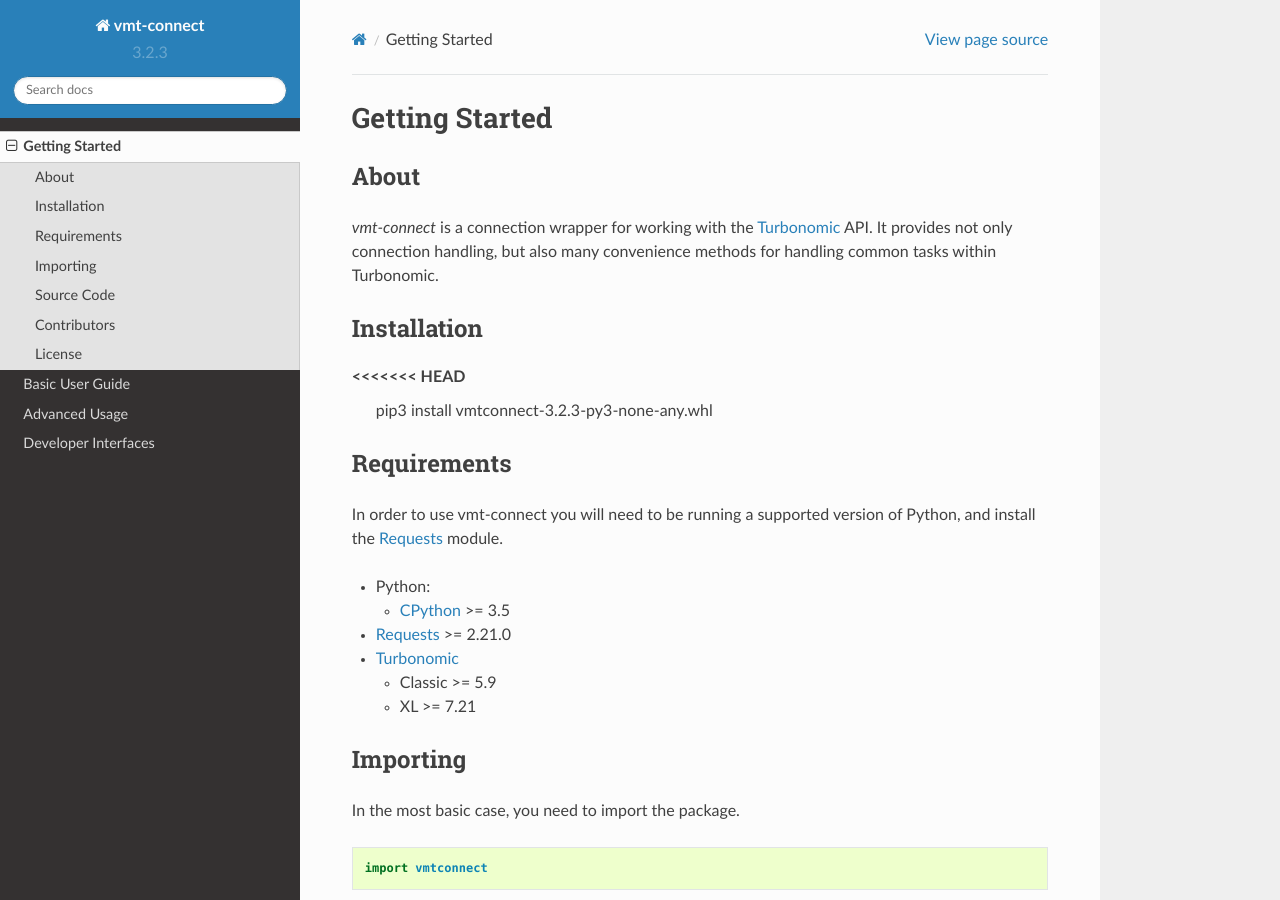
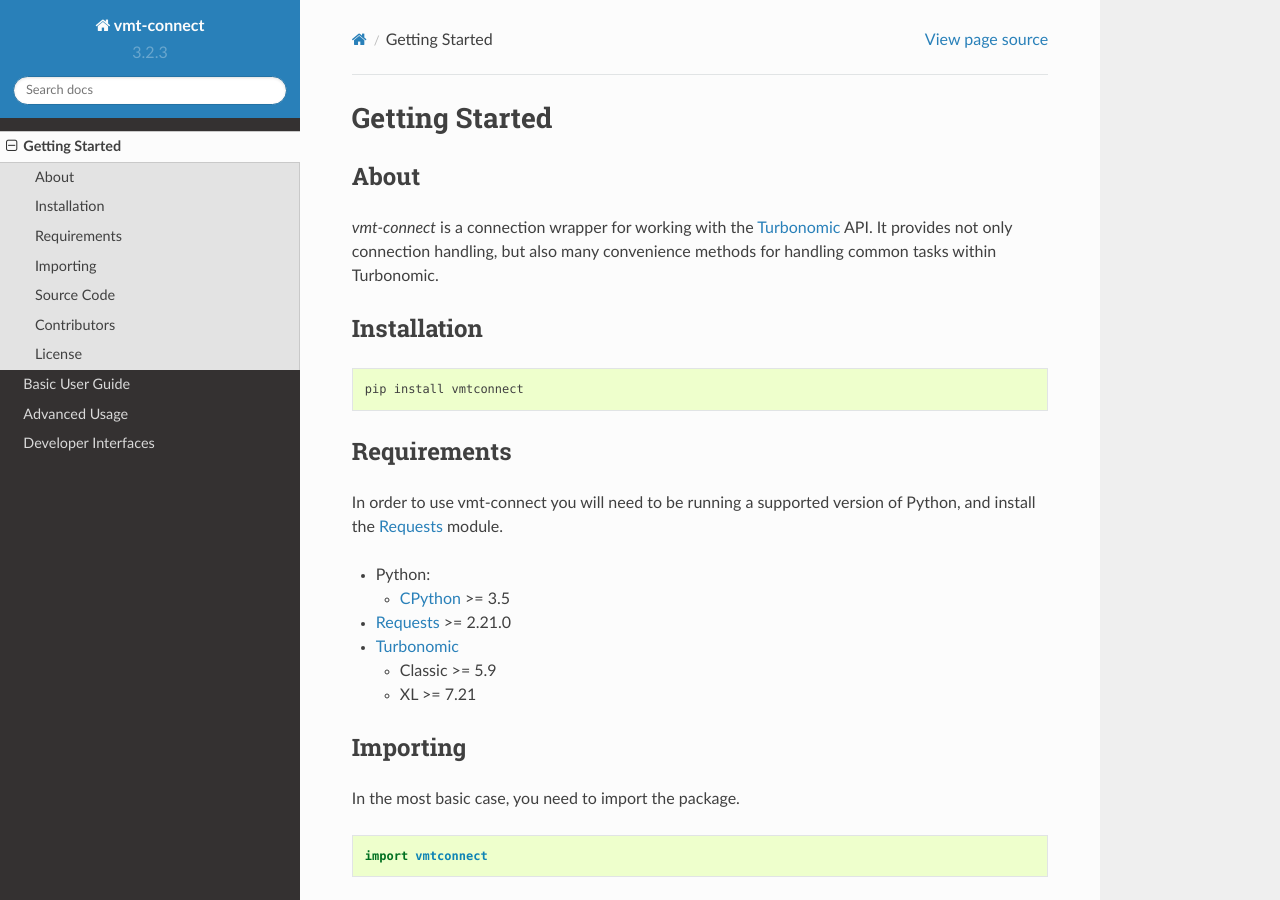
Before and after one commit to turbonomic/vmt-connect, a Sphinx documentation site: the page built from docs/source/start.rst, in a window 1280 px wide and 900 px high. Built offline with Sphinx 7.4.7 and the Read the Docs theme 2.0.0, drawn with Linux system fonts in a browser that asks for light colours.

Commit message:
Fix broken merge

```diff
--- a/docs/source/start.rst
+++ b/docs/source/start.rst
@@ -25,11 +25,7 @@ Installation
 
 .. code:: bash
 
-<<<<<<< HEAD
-   pip3 install vmtconnect-3.2.3-py3-none-any.whl
-=======
    pip install vmtconnect
->>>>>>> release-v3.2.4
 
 Requirements
 ============
```
Also changed, not shown: 1 other file.
